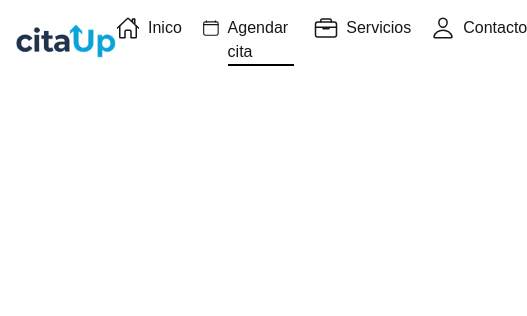
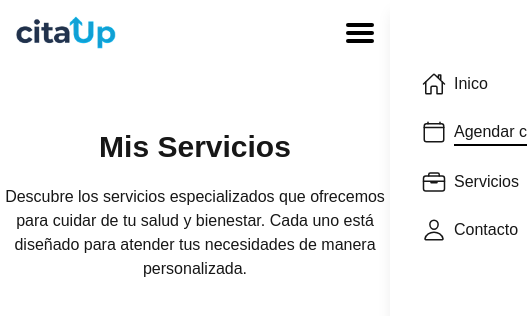
Before and after one commit to JafetCid/citaUp, a Next.js app: page /appointments in a window 390 px wide. Shown: the top 316 px of the page, 527 px wide, since content can reach past the window. Built offline with nearby package versions, Linux system fonts and the light colour scheme.

Commit message:
sidebar and home corrections

```diff
--- a/src/app/appointments/page.tsx
+++ b/src/app/appointments/page.tsx
@@ -2,8 +2,14 @@ import React from 'react'
 
 export default function page() {
     return (
-        <div>
-
+        <div className="py-16">
+            <h1 className="mb-5 text-3xl font-bold text-center">Mis Servicios</h1>
+            <div className="flex justify-center">
+                <p className="w-xl text-center">
+                    Descubre los servicios especializados que ofrecemos para cuidar de tu salud y bienestar.
+                    Cada uno está diseñado para atender tus necesidades de manera personalizada.
+                </p>
+            </div>
         </div>
     )
 }
--- a/src/app/layout.tsx
+++ b/src/app/layout.tsx
@@ -2,6 +2,7 @@ import type { Metadata } from "next";
 import { Geist, Geist_Mono } from "next/font/google";
 import "../css/globals.css";
 import Navbar from "@/components/Navbar";
+import Sidebar from "@/components/Sidebar";
 
 const geistSans = Geist({
   variable: "--font-geist-sans",
@@ -27,6 +28,7 @@ export default function RootLayout({
       <body
         className={`${geistSans.variable} ${geistMono.variable} antialiased`}
       >
+        <Sidebar/>
         <Navbar/>
         {children}
       </body>
--- a/src/app/page.tsx
+++ b/src/app/page.tsx
@@ -1,13 +1,14 @@
 import Image from "next/image";
+import Link from "next/link";
 
 export default function Home() {
   return (
     <main className="bg-white text-slate-900">
       <section className="container mx-auto px-6 lg:px-20 py-16">
-        <div className="flex flex-col md:flex-row gap-8 justify-around items-center">
+        <div className="flex flex-col items-center gap-8 md:flex-row md:justify-around">
           {/* contenido del texto */}
           <div className="space-y-6">
-            <h1 className="text-4xl lg:text-5xl font-extrabold leading-tight">
+            <h1 className="text-4xl text-center font-extrabold leading-tight md:text-start lg:text-5xl">
               Agenda fácil,
               <br />
               rápido y <span className="text-blue-600">sin</span>
@@ -15,19 +16,19 @@ export default function Home() {
               <span className="text-blue-600">complicaciones</span>
             </h1>
 
-            <p className="text-slate-600 max-w-xl">
+            <p className="text-center text-slate-600 max-w-xl md:text-start">
               Gestiona tus citas de manera eficiente y olvídate del estrés.
               <br />
               Nuestra plataforma te permite agendar en segundos.
             </p>
 
-            <div className="flex flex-wrap gap-3">
-              <a
-                href="#agendar"
+            <div className="flex justify-center md:justify-start">
+              <Link
+                href="/appointments"
                 className="inline-block bg-gradient-to-r from-blue-600 to-sky-400 text-white px-6 py-2.5 rounded-md shadow-md hover:opacity-95"
               >
                 Agendar cita
-              </a>
+              </Link>
             </div>
           </div>
 
--- a/src/components/Navbar.tsx
+++ b/src/components/Navbar.tsx
@@ -7,16 +7,12 @@ import Link from "next/link";
 import { motion } from "framer-motion";
 import { usePathname } from "next/navigation";
 import { IoCalendarClearOutline, IoHomeOutline, IoBriefcaseOutline, IoPersonOutline } from "react-icons/io5";
-
-interface Links {
-    href: string;
-    label: string;
-    icon: React.ReactNode;
-}
+import { Links } from '@/types/navbar';
+import { FaBars } from 'react-icons/fa';
 
 export default function Navbar() {
+
     const pathname = usePathname();
-
     const links: Links[] = [
         { href: "/", label: "Inico", icon: <IoHomeOutline size={24} /> },
         { href: "/appointments", label: "Agendar cita", icon: <IoCalendarClearOutline size={24} /> },
@@ -25,7 +21,13 @@ export default function Navbar() {
     ];
 
     return (
-        <div className="flex justify-between items-center py-4 px-4">
+        <>
+            <motion.nav
+                initial={{ opacity: 0, y: -20 }}
+                animate={{ opacity: 1, y: 0 }}
+                transition={{ duration: 0.6, ease: 'easeOut' }}
+                className="hidden justify-between items-center py-4 px-4 md:flex"
+            >
                 <Image src={'/logo.png'} alt="logo" width={100} height={100} />
                 <div className="flex gap-5">
                     {links.map(({ href, label, icon }) => (
@@ -36,19 +38,22 @@ export default function Navbar() {
                                     {label}
                                     {pathname === href && (
                                         <motion.span
+                                            className="relative left-0 bottom-0 h-0.5 w-full bg-black"
                                             layoutId="underline"
                                             transition={{
                                                 type: "spring",
                                                 visualDuration: 0.5,
                                                 bounce: 0.3,
                                             }}
-                                        className="relative left-0 bottom-0 h-0.5 w-full bg-black"></motion.span>
+                                        >
+                                        </motion.span>
                                     )}
                                 </p>
                             </Link>
                         </div>
                     ))}
                 </div>
-        </div>
+            </motion.nav>
+        </>
     );
 }
--- /dev/null
+++ b/src/components/Sidebar.tsx
@@ -0,0 +1,87 @@
+'use client'
+
+import React, { useState } from 'react'
+import Image from "next/image";
+import Link from "next/link";
+
+import { motion } from "framer-motion";
+import { usePathname } from "next/navigation";
+import { IoCalendarClearOutline, IoHomeOutline, IoBriefcaseOutline, IoPersonOutline } from "react-icons/io5";
+import { Links } from '@/types/navbar';
+
+export default function Sidebar() {
+
+    const pathname = usePathname();
+
+    const [isOpen, setIsOpen] = useState<boolean>(false);
+
+    const links: Links[] = [
+        { href: "/", label: "Inico", icon: <IoHomeOutline size={24} /> },
+        { href: "/appointments", label: "Agendar cita", icon: <IoCalendarClearOutline size={24} /> },
+        { href: "/services-doc", label: "Servicios", icon: <IoBriefcaseOutline size={24} /> },
+        { href: "/contact", label: "Contacto", icon: <IoPersonOutline size={24} /> },
+    ];
+
+    const toggleSidebar = () => {
+        setIsOpen(!isOpen);
+    }
+
+    return (
+        <>
+            <motion.nav
+                initial={{ opacity: 0, y: -20 }}
+                animate={{ opacity: 1, y: 0 }}
+                transition={{ duration: 0.6, ease: 'easeOut' }}
+                className="flex justify-between items-center py-4 px-4 md:hidden"
+            >
+                <Image src={'/logo.png'} alt="logo" width={100} height={100} />
+                <button
+                    onClick={toggleSidebar}
+                    className="relative z-50 w-7 h-5 flex flex-col justify-between items-center"
+                >
+                    <span
+                        className={`block h-1 w-full bg-black rounded transform transition duration-300 ease-in-out ${isOpen ? "rotate-45 translate-y-2" : ""
+                            }`}
+                    ></span>
+                    <span
+                        className={`block h-1 w-full bg-black rounded transition-all duration-300 ease-in-out ${isOpen ? "opacity-0" : "opacity-100"
+                            }`}
+                    ></span>
+                    <span
+                        className={`block h-1 w-full bg-black rounded transform transition duration-300 ease-in-out ${isOpen ? "-rotate-45 -translate-y-2" : ""
+                            }`}
+                    ></span>
+                </button>
+
+                {/* Sidebar */}
+                <div
+                    className={`fixed top-0 right-0 h-screen w-64 bg-white shadow-lg transform transition-transform duration-700 ease-in-out
+                    ${isOpen ? "translate-x-0 p-8" : "translate-x-full p-8"}
+                    `}
+                >
+                    <div className="flex flex-col gap-6 pt-10">
+                        {links.map(({ href, label, icon }) => (
+                            <nav key={href}>
+                                <Link href={href} className="flex gap-2">
+                                    {icon}
+                                    <p className="flex flex-col">
+                                        {label}
+                                        {pathname === href && (
+                                            <motion.span
+                                                initial={{ width: 0 }}
+                                                animate={{ width: "100%" }}
+                                                transition={{ duration: 0.3, ease: "easeOut" }}
+                                                className="relative left-0 bottom-0 h-0.5 w-full bg-black"
+                                            >
+                                            </motion.span>
+                                        )}
+                                    </p>
+                                </Link>
+                            </nav>
+                        ))}
+                    </div>
+                </div>
+            </motion.nav>
+        </>
+    );
+}
--- /dev/null
+++ b/src/types/navbar.ts
@@ -0,0 +1,5 @@
+export interface Links {
+    href: string;
+    label: string;
+    icon: React.ReactNode;
+}
```
Lines whose indentation alone changed are shown as unchanged.
